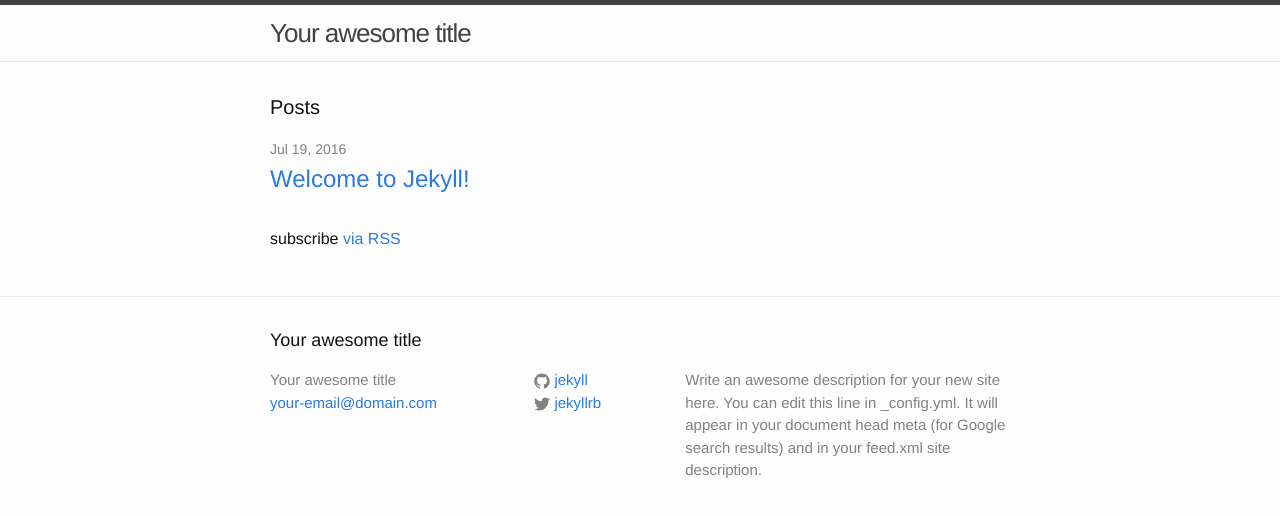
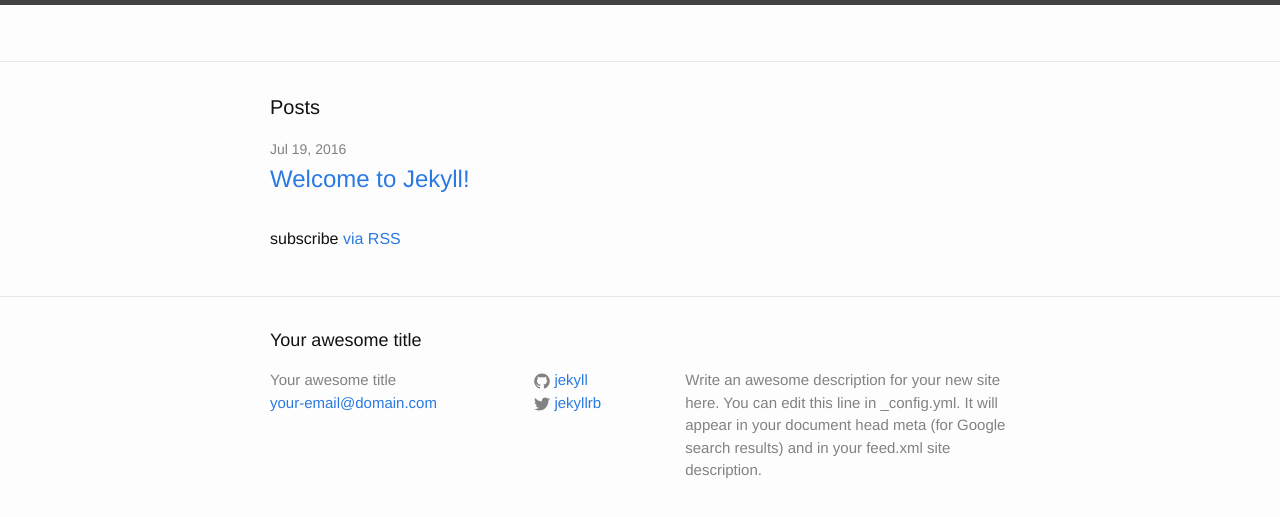
Before and after one commit to Samuel-Ngwarai/checkMeOut, a Jekyll site: the page built from index.html, in a window 1280 px wide. Shown: the top 517 px of the page. Built offline with Jekyll 4.4.1, drawn with Linux system fonts in a browser that asks for light colours.

Commit message:
Update header.html

```diff
--- a/_includes/header.html
+++ b/_includes/header.html
@@ -2,7 +2,7 @@
 
   <div class="wrapper">
 
-    <a class="site-title" href="{{ site.baseurl }}/">{{ site.title }}</a>
+    <a class="site-title" href="{{ site.baseurl }}/">{{ Hello there }}</a>
 
     <nav class="site-nav">
       <a href="#" class="menu-icon">
```
